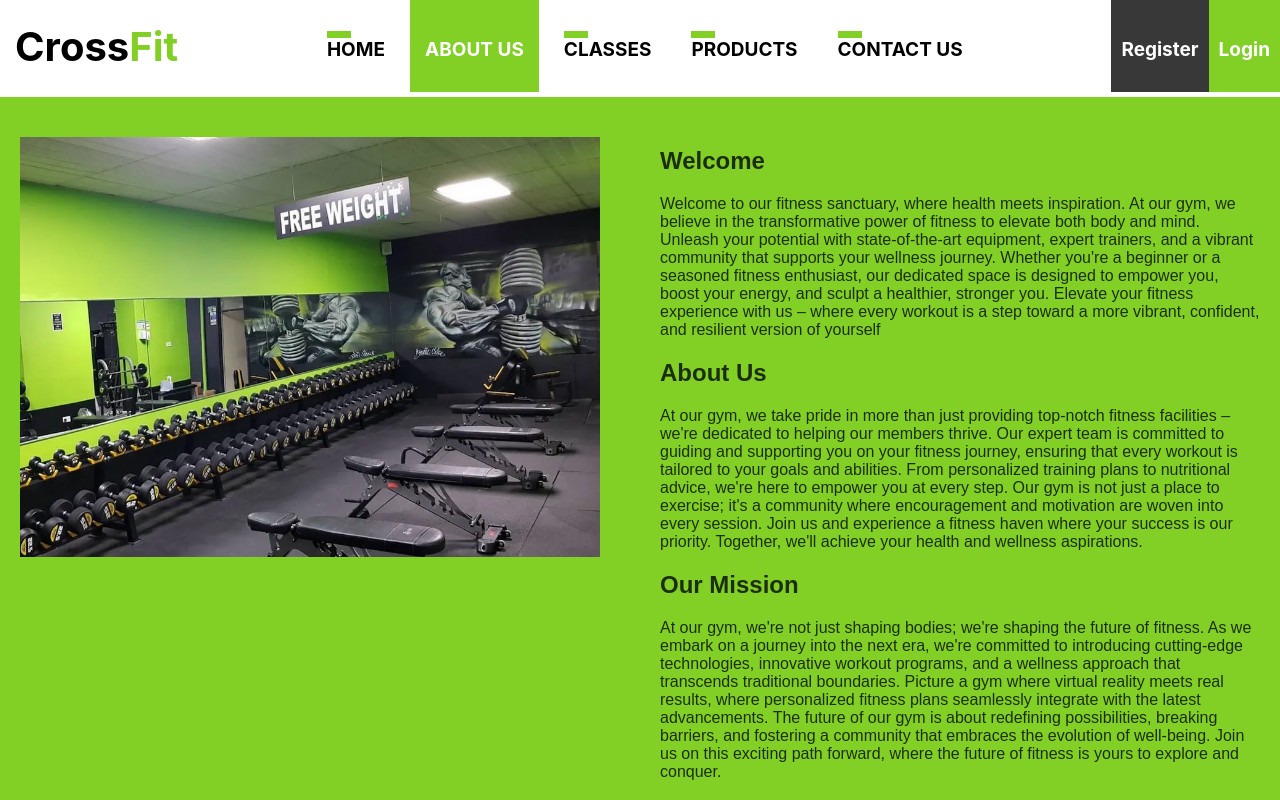
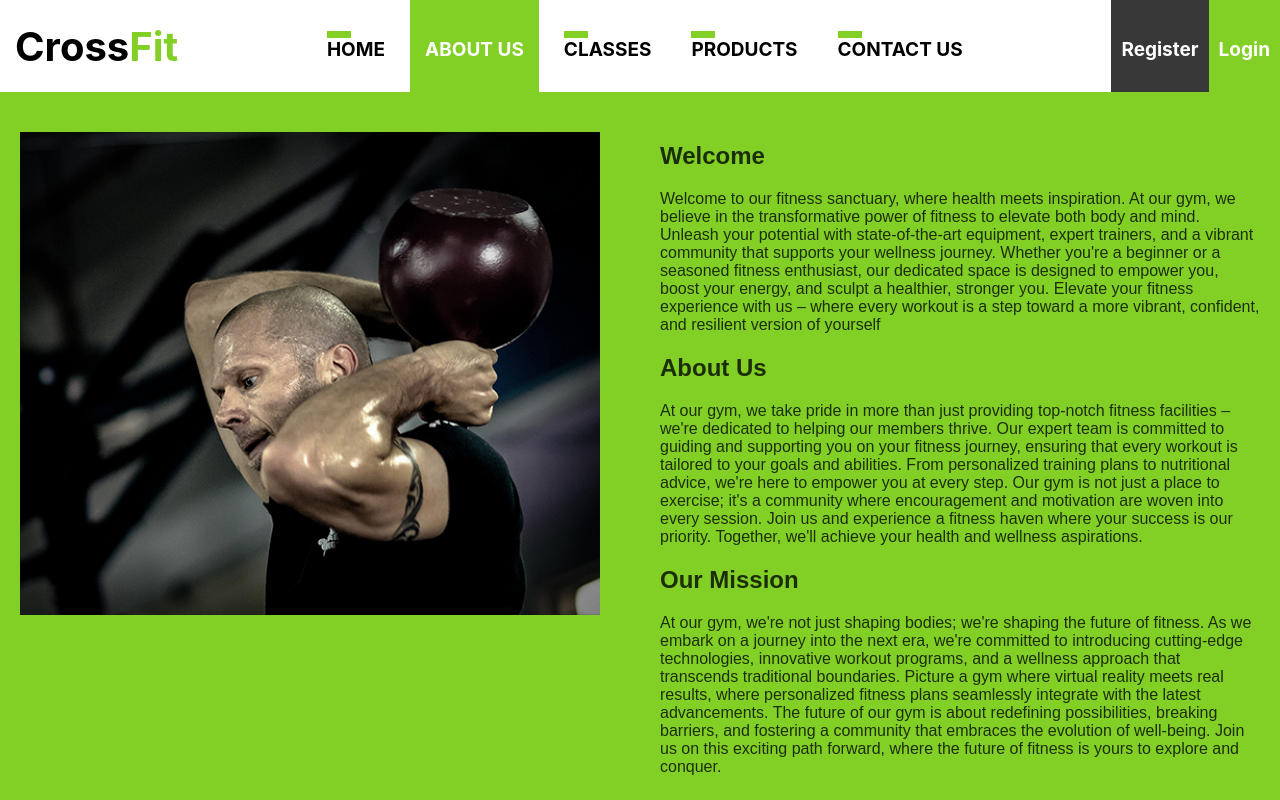
Before and after one commit to Mohammad-Ismail-DEV/crossfit, a React (Create React App) app: page /about_us in a window 1280 px wide. Shown: the top 800 px of the page. Built offline with nearby package versions, Linux system fonts and the light colour scheme.

Commit message:
aboutus changes

```diff
--- a/src/pages/AboutUs/AboutUs.css
+++ b/src/pages/AboutUs/AboutUs.css
@@ -1,22 +1,26 @@
 .fullBody {
     margin: 0;
     padding: 0;
-    background-color: #82d026;
+    background-color: white;
     color: rgba(0, 0, 0, 0.78);
     font-family: 'Arial', sans-serif;
     padding-top: 20px;
     padding-bottom: 20px;
     box-sizing: border-box;
-    border-top: 5px solid white;
-    border-bottom: 5px solid white;
+    /* border-top: 5px solid white;
+    border-bottom: 5px solid white; */
 }
 
 .gymImage {
     float: right;
     padding-right: 100px;
     margin: 20px;
-    width: 600px;
-    height: 600px;
+    width: 500px;
+    height: 500px;
+}
+.gymImage img{
+    width: 300px;
+    height: 300px;
 }
 
 .Title {
--- a/src/pages/AboutUs/AboutUs.js
+++ b/src/pages/AboutUs/AboutUs.js
@@ -1,9 +1,12 @@
 import React from "react"
 import './AboutUs.css'
-import aboutUs from "../../assets/images/AboutUs.png"
+import aboutUs from "../../assets/images/about-img.jpg"
+import imgbg from "../../assets/images/aboutus-bg.jpg"
 
 const AboutUs = () => {
 	  return (
+		// <div className="headerpic">
+		// <img src={imgbg} style={{ maxWidth: '100%', height: 'auto' }}/>
 		<div className="fullBody">
 			<div className="gymImage">
 				<img
@@ -48,6 +51,7 @@ const AboutUs = () => {
 			</div>
 
 		</div>
+		// </div>
 	  );
 	};
 
```
Also changed, not shown: src/assets/images/about-img.jpg (added), src/assets/images/aboutus-bg.jpg (added).
